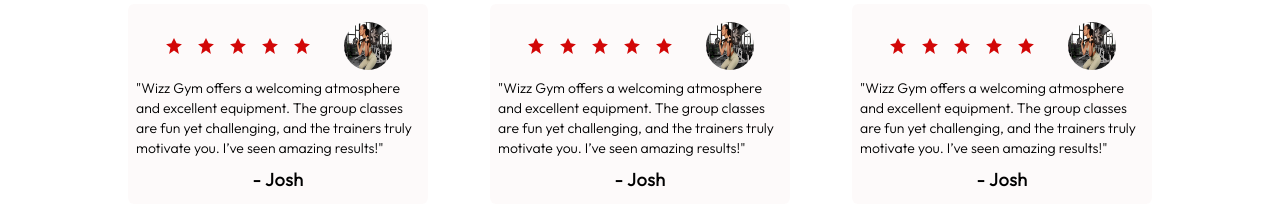
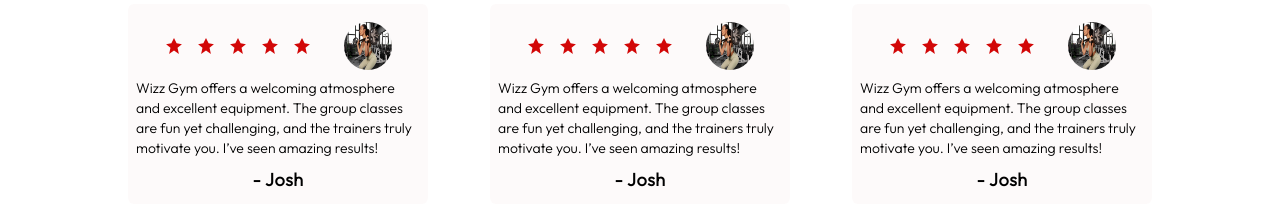
Before and after one commit to Shafiquedev256/gymwiz, a Next.js app: page / in a window 1280 px wide. Shown: the part 2372-2588 px from the top of the page. Built offline with nearby package versions, Linux system fonts and the light colour scheme; a web font is replaced by a local one.

Commit message:
initial commit

```diff
--- a/src/app/components/testimonial.tsx
+++ b/src/app/components/testimonial.tsx
@@ -26,9 +26,9 @@
                 </div>
               </div>
               <p className='font-body text-sm p-2 text-black '>
-                "Wizz Gym offers a welcoming atmosphere and excellent equipment.
+                Wizz Gym offers a welcoming atmosphere and excellent equipment.
                 The group classes are fun yet challenging, and the trainers
-                truly motivate you. I’ve seen amazing results!"
+                truly motivate you. I’ve seen amazing results!
               </p>
               <p className=' text-lg font-bold font-body tracking-wide'>
                 - Josh
@@ -50,9 +50,9 @@
                 </div>
               </div>
               <p className='font-body text-sm p-2 text-black '>
-                "Wizz Gym offers a welcoming atmosphere and excellent equipment.
+                Wizz Gym offers a welcoming atmosphere and excellent equipment.
                 The group classes are fun yet challenging, and the trainers
-                truly motivate you. I’ve seen amazing results!"
+                truly motivate you. I’ve seen amazing results!
               </p>
               <p className=' text-lg font-bold font-body tracking-wide'>
                 - Josh
@@ -74,9 +74,9 @@
                 </div>
               </div>
               <p className='font-body text-sm p-2 text-black '>
-                "Wizz Gym offers a welcoming atmosphere and excellent equipment.
+                Wizz Gym offers a welcoming atmosphere and excellent equipment.
                 The group classes are fun yet challenging, and the trainers
-                truly motivate you. I’ve seen amazing results!"
+                truly motivate you. I’ve seen amazing results!
               </p>
               <p className=' text-lg font-bold font-body tracking-wide'>
                 - Josh
```
